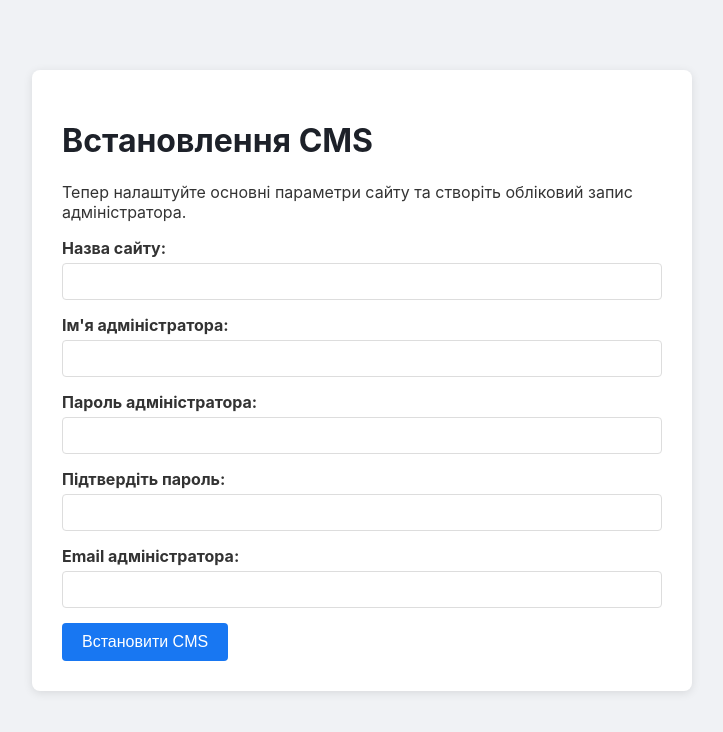
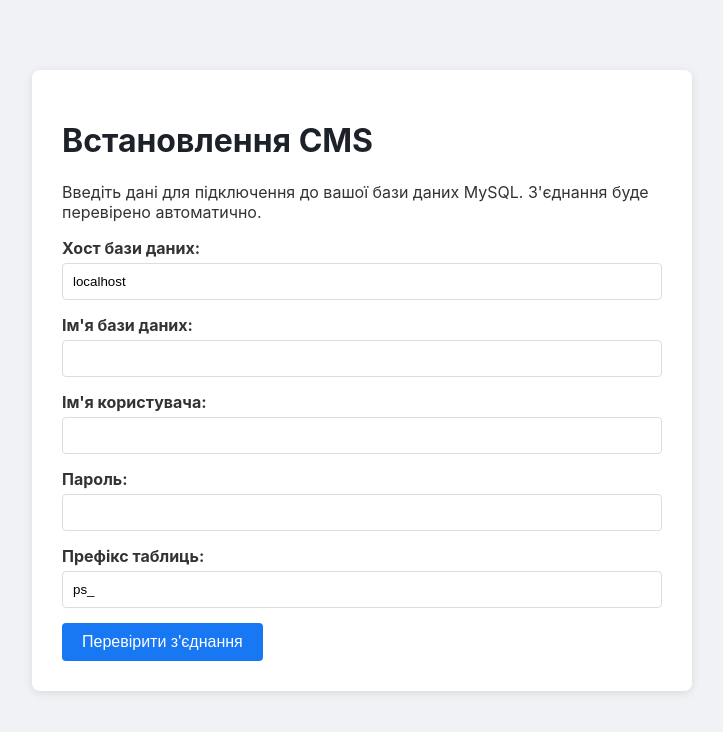
Before and after one commit to Ezdrael/PixelShop, a PHP site: page /index.php?step=2 in a window 1280 px wide. Shown: the top 732 px of the page, without its empty margins (278-1001 px from the left). Run offline with PHP 8.4, Linux system fonts and the light colour scheme.

Commit message:
Update step-2.php

```diff
--- a/install/step-2.php
+++ b/install/step-2.php
@@ -1,23 +1,92 @@
 <?php
 /**
- * step-3.php - Форма налаштування сайту та адміністратора.
+ * step-2.php - Форма налаштування бази даних (з AJAX-перевіркою).
  */
 
-render_header("Крок 3: Налаштування сайту");
+render_header("Крок 2: Налаштування бази даних", 2);
+
+// Отримуємо збережені дані з сесії, щоб заповнити поля
+$db_data = $_SESSION['install_data'] ?? [];
 
 if (isset($_SESSION['error'])) {
-    echo "<div class='error-box'>". htmlspecialchars($_SESSION['error']). "</div>";
+    echo "<div class='alert alert-danger'>" . htmlspecialchars($_SESSION['error']) . "</div>";
     unset($_SESSION['error']);
 }
 ?>
-<form method="post" action="index.php?step=3">
-    <p>Тепер налаштуйте основні параметри сайту та створіть обліковий запис адміністратора.</p>
-    <div><label>Назва сайту:</label><input type="text" name="site_title" required></div>
-    <div><label>Ім'я адміністратора:</label><input type="text" name="admin_user" required></div>
-    <div><label>Пароль адміністратора:</label><input type="password" name="admin_pass" required></div>
-    <div><label>Підтвердіть пароль:</label><input type="password" name="admin_pass_confirm" required></div>
-    <div><label>Email адміністратора:</label><input type="email" name="admin_email" required></div>
-    <button type="submit" class="button">Встановити CMS</button>
+
+<form method="post" action="index.php?step=2" id="db-form">
+    <p>Введіть дані для підключення до вашої бази даних MySQL. З'єднання буде перевірено автоматично.</p>
+
+    <div>
+        <label for="db_host">Хост бази даних:</label>
+        <input type="text" id="db_host" name="db_host" value="<?= htmlspecialchars($db_data['db_host'] ?? 'localhost') ?>" required>
+    </div>
+
+    <div>
+        <label for="db_name">Ім'я бази даних:</label>
+        <input type="text" id="db_name" name="db_name" value="<?= htmlspecialchars($db_data['db_name'] ?? '') ?>" required>
+    </div>
+
+    <div>
+        <label for="db_user">Ім'я користувача:</label>
+        <input type="text" id="db_user" name="db_user" value="<?= htmlspecialchars($db_data['db_user'] ?? '') ?>" required>
+    </div>
+
+    <div>
+        <label for="db_pass">Пароль:</label>
+        <input type="password" id="db_pass" name="db_pass" value="<?= htmlspecialchars($db_data['db_pass'] ?? '') ?>">
+    </div>
+
+    <div>
+        <label for="db_prefix">Префікс таблиць:</label>
+        <input type="text" id="db_prefix" name="db_prefix" value="<?= htmlspecialchars($db_data['db_prefix'] ?? 'ps_') ?>" required>
+    </div>
+
+    <div id="connection-status" class="status-box"></div>
+
+    <button type="button" id="check-db-btn" class="button">Перевірити з'єднання</button>
+    <button type="submit" id="continue-btn" class="button" disabled>Далі</button>
 </form>
+
+<script>
+document.addEventListener('DOMContentLoaded', function() {
+    const checkBtn = document.getElementById('check-db-btn');
+    const continueBtn = document.getElementById('continue-btn');
+    const form = document.getElementById('db-form');
+    const statusBox = document.getElementById('connection-status');
+
+    checkBtn.addEventListener('click', async function() {
+        // Показуємо процес перевірки
+        statusBox.style.display = 'block';
+        statusBox.className = 'status-box';
+        statusBox.textContent = 'Перевірка...';
+        continueBtn.disabled = true;
+
+        const formData = new FormData(form);
+
+        try {
+            const response = await fetch('ajax-check-db.php', {
+                method: 'POST',
+                body: formData
+            });
+            const result = await response.json();
+
+            statusBox.textContent = result.message;
+
+            if (result.success) {
+                statusBox.classList.add('status-success');
+                continueBtn.disabled = false; // Розблоковуємо кнопку "Далі"
+            } else {
+                statusBox.classList.add('status-danger');
+            }
+        } catch (error) {
+            statusBox.className = 'status-box status-danger';
+            statusBox.textContent = 'Сталася помилка під час відправки запиту.';
+            console.error('Fetch error:', error);
+        }
+    });
+});
+</script>
+
 <?php
 render_footer();
```
